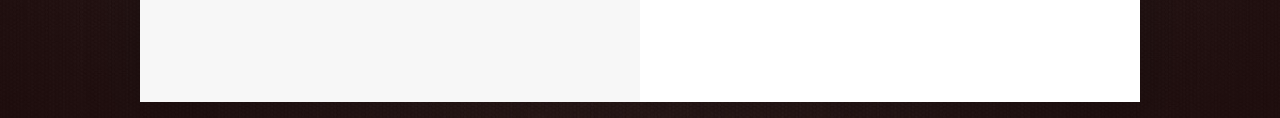
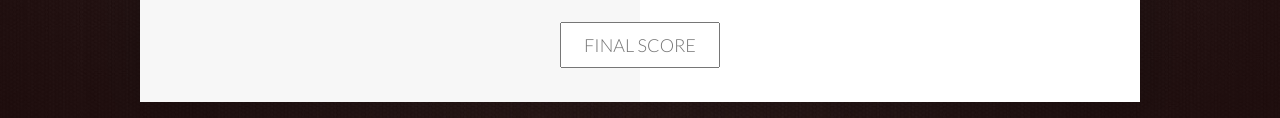
Before and after one commit to surfman-k/Udemy-Pig-Game, a plain HTML site: page index.html in a window 1280 px wide. Shown: the part 598-716 px from the top of the page. Drawn offline with nearby package versions, Linux system fonts and the light colour scheme.

Commit message:
Fixed bug in final score, added input field for user to set desired final score.

```diff
--- a/app.js
+++ b/app.js
@@ -85,7 +85,7 @@ document.querySelector('.btn-hold').addEventListener('click', function() {
 		document.querySelector('#score-' + activePlayer).textContent = scores[activePlayer];
 
 		//check if player won game
-		if (scores[activePlayer] >= 100 {
+		if (scores[activePlayer] >= 100) {
 			document.querySelector('#name-' + activePlayer).textContent = 'Winner!';
 			document.querySelector('.dice').style.display = 'none';
 			document.querySelector('.player-' + activePlayer + '-panel').classList.add('winner');
--- a/index.html
+++ b/index.html
@@ -32,6 +32,7 @@
             <button class="btn-new"><i class="ion-ios-plus-outline"></i>New game</button>
             <button class="btn-roll"><i class="ion-ios-loop"></i>Roll dice</button>
             <button class="btn-hold"><i class="ion-ios-download-outline"></i>Hold</button>
+            <input type="text" placeholder="Final score" class="final-score">
 
             <img src="dice-5.png" alt="Dice" class="dice">
         </div>
--- a/style.css
+++ b/style.css
@@ -1,4 +1,20 @@
 /* GENERA */
+
+.final-score {
+    position: absolute;
+    left: 50%;
+    transform: translateX(-50%);
+    top: 520px;
+    color: #555;
+    font-size: 18px;
+    font-family: 'Lato';
+    text-align: center;
+    padding: 10px;
+    width: 160px;
+    text-transform: uppercase;
+}
+
+.final-score:focus { outline: none; }
 
 * {
     margin: 0;
```
